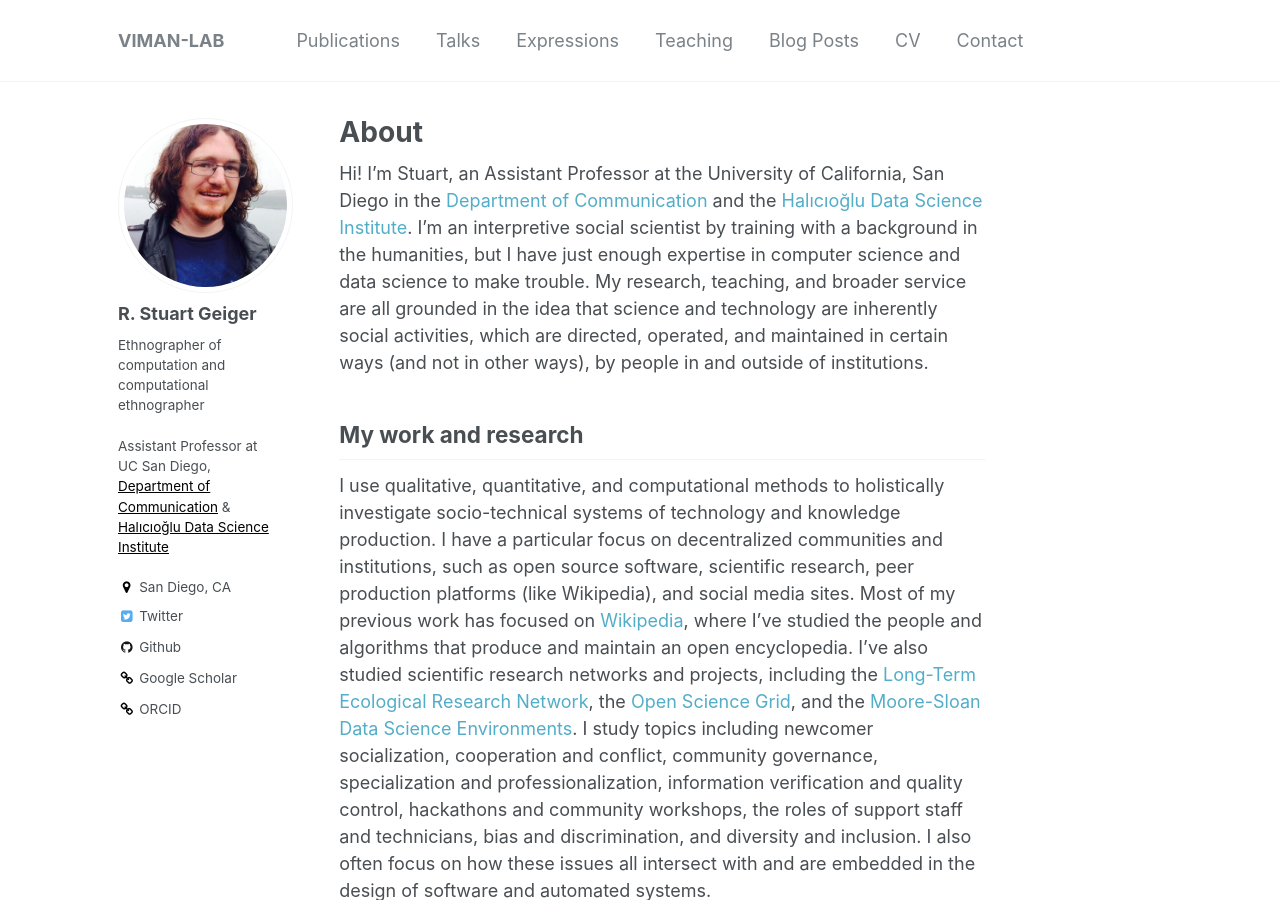
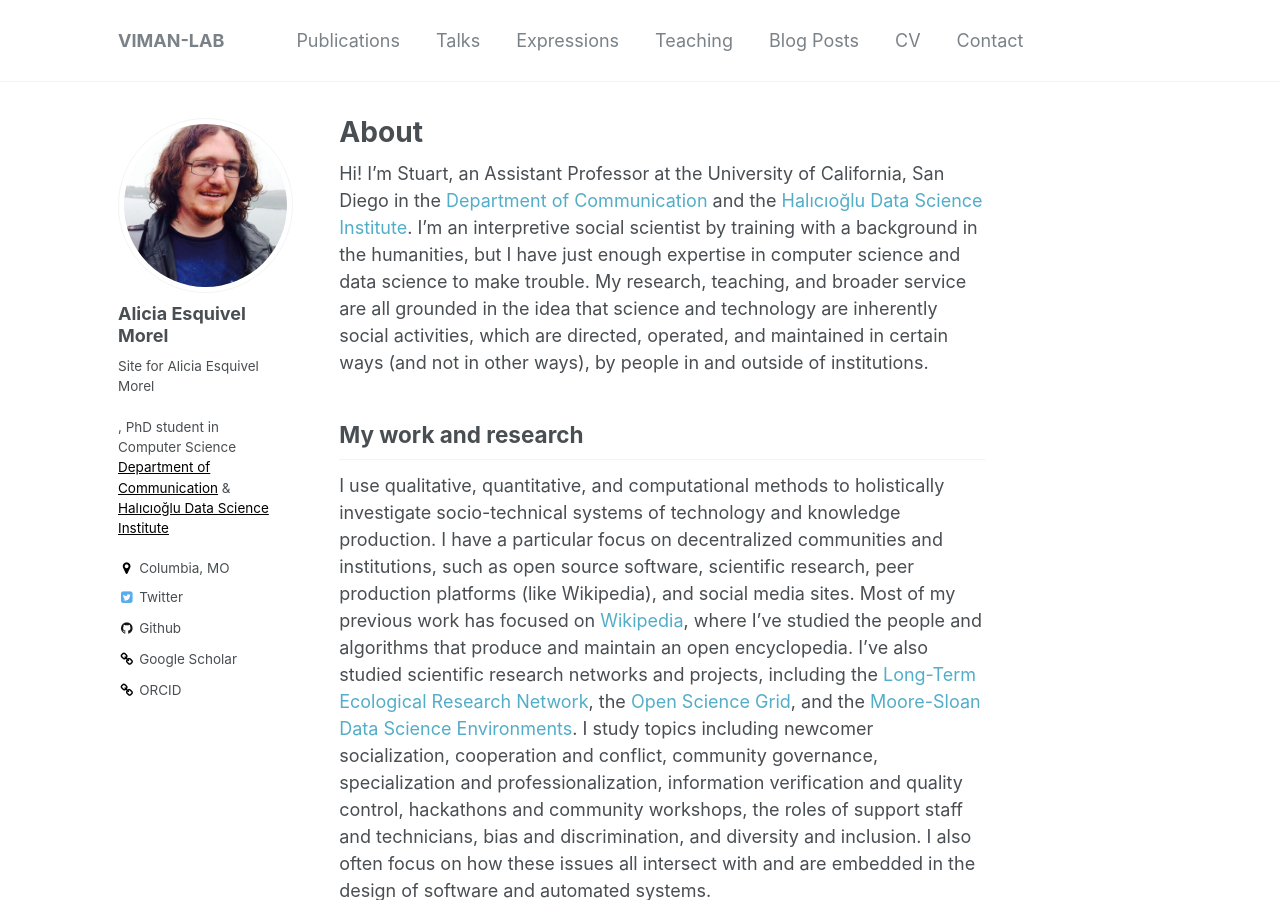
Before and after one commit to alicesquivel/alicesquivel.github.io, a Jekyll site: the page built from _pages/about.md, in a window 1280 px wide and 900 px high. Built offline with Jekyll 4.4.1, drawn with Linux system fonts in a browser that asks for light colours.

Commit message:
bio and location

```diff
--- a/_config.yml
+++ b/_config.yml
@@ -79,12 +79,13 @@ social:
 
 # Site Author
 author:
-  name             : "R. Stuart Geiger"
+  name             : "Alicia Esquivel Morel"
   avatar           : "oban3.jpg"
 #  bio              : "Ethnographer of computation and computational ethnographer. <br> <br> Assistant Professor at UC San Diego: <ul><li><a style='color: black;' href='http://communication.ucsd.edu'>Department of Communication</a></li> <li><a style='color: black;' href='http://hdsi.ucsd.edu'>Halıcıoğlu Data Science Institute</a></li></ul>"
+
 #  bio              : "Ethnographer of computation and computational ethnographer. <br> <br> Assistant Professor at UC San Diego, in <ul> <li><a style="color: black;" href="http://communication.ucsd.edu">Department of Communication</a></li> <li><a style="color: black;" href="http://hdsi.ucsd.edu">Halıcıoğlu Data Science Institute</a></li> <li><a style="color: black;" href="http://ipe.ucsd.edu">Institute for Practical Ethics</a></li> </ul>"
-  bio              : "Ethnographer of computation and computational ethnographer <br> <br> Assistant Professor at UC San Diego, <a style='color: black;' href='http://communication.ucsd.edu'>Department of Communication</a> & <a style='color: black;' href='http://hdsi.ucsd.edu'>Halıcıoğlu Data Science Institute</a>"
-  location         : "San Diego, CA"
+  bio              : "Site for Alicia Esquivel Morel<br> <br> , PhD student in Computer Science <a style='color: black;' href='http://communication.ucsd.edu'>Department of Communication</a> & <a style='color: black;' href='http://hdsi.ucsd.edu'>Halıcıoğlu Data Science Institute</a>"
+  location         : "Columbia, MO"
   employer         :
   googlescholar    : "https://scholar.google.com/citations?user=0AvWi3wAAAAJ&hl=en"
   email            :
```
